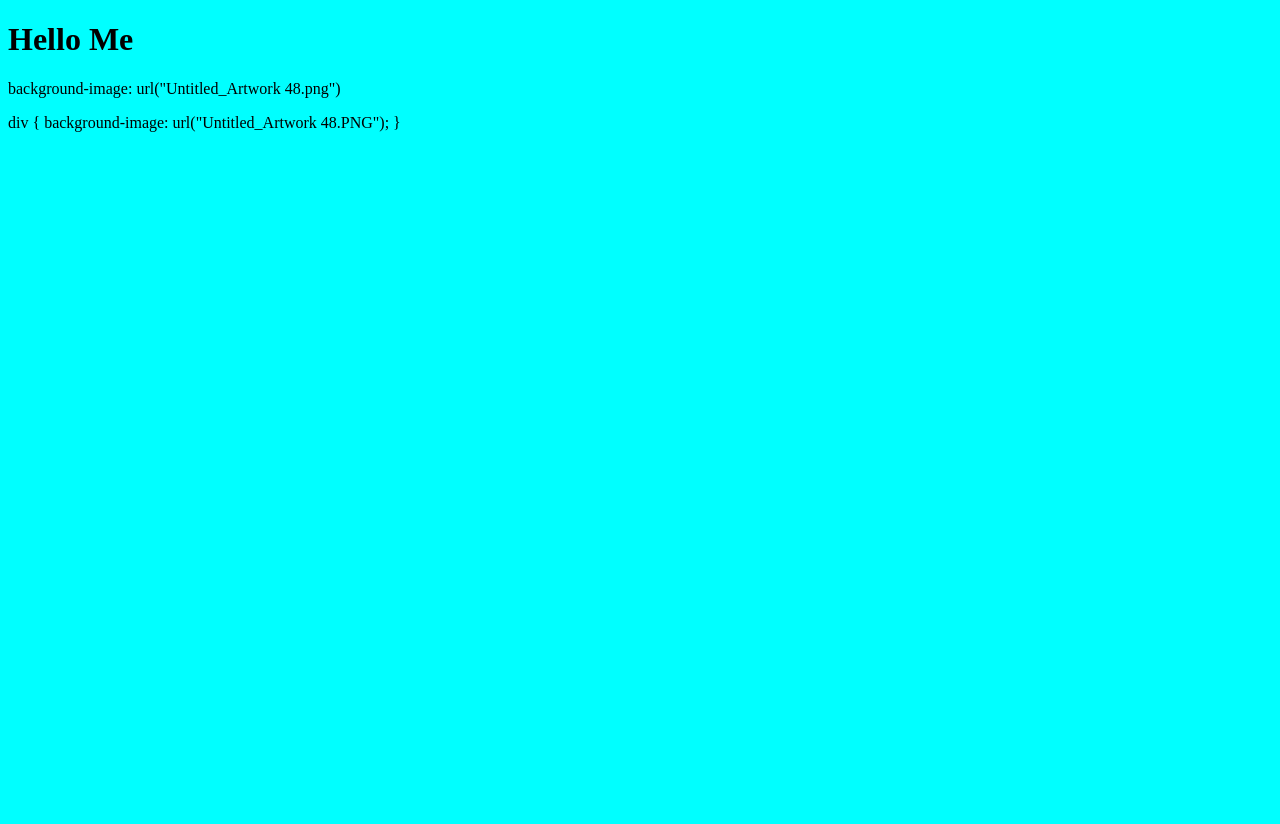
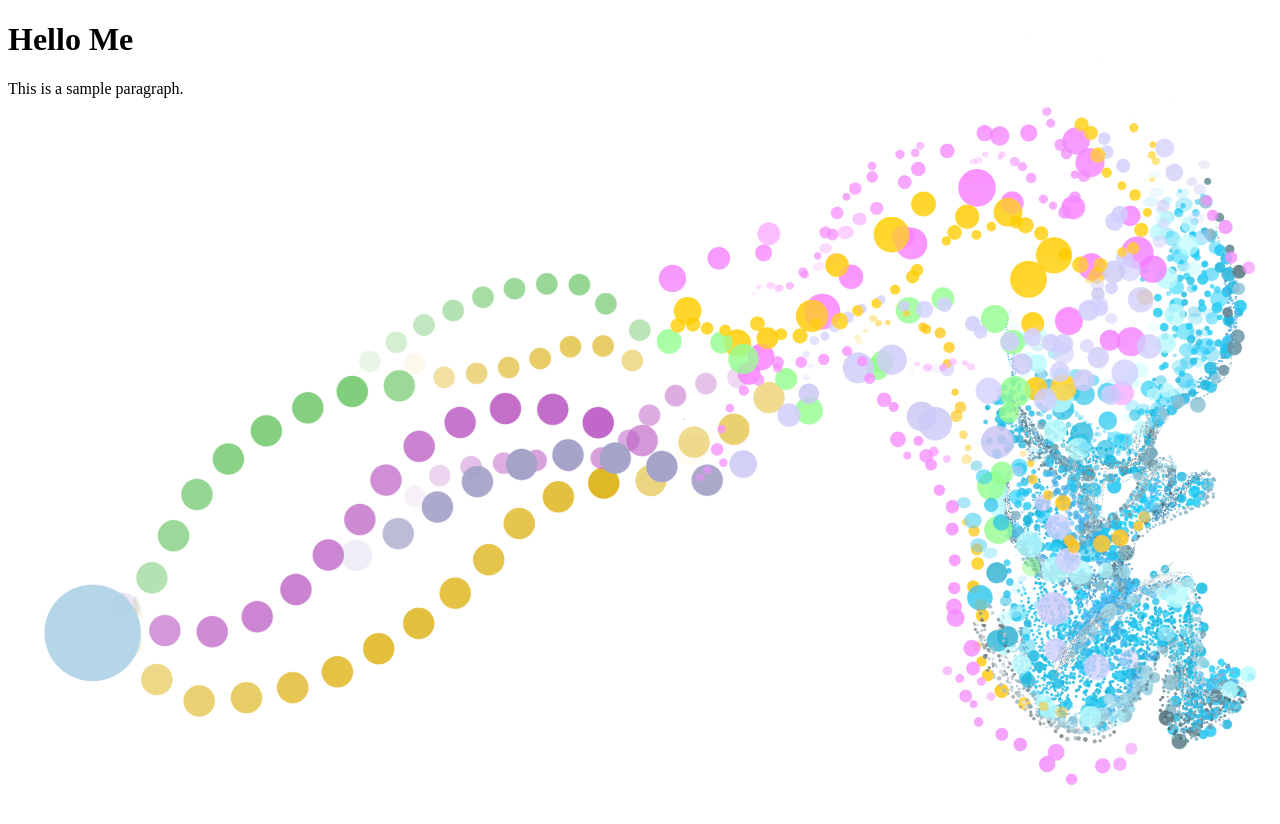
Before and after one commit to abouchakra/abouchakra.github.io, a plain HTML site: page index.html in a window 1280 px wide. Before the commit the page ends 800 px from the top, so only its background shows below. Drawn offline with Linux system fonts and the light colour scheme.

Commit message:
Update index.html

```diff
--- a/index.html
+++ b/index.html
@@ -1,26 +1,23 @@
 <!DOCTYPE html>
-<html>
+<html lang="en">
 <head>
-    <title>My First Web Page</title>
-    <meta property="og:title" content="My First Web Page">
-    <meta property="og:description" content="This is my first web page.">
-    <meta property="og:image" content="Untitled_Artwork 48 copy.PNG”>
-<head>
-<body
-background =”https://github.com/abouchakra/abouchakra.github.io/blob/6e83258288baaf5c15c1a4a7d358477fce293681/Untitled_Artwork%2048%20copy.PNG”
-style="background-color:aqua;";
-#style="background-image: url('https://github.com/abouchakra/abouchakra.github.io/blob/6e83258288baaf5c15c1a4a7d358477fce293681/Untitled_Artwork%2048%20copy.PNG')";
-	#background-repeat: no-repeat;
-	#background-size: cover;
-	#background-position: center;
-	#height: 100vh;
->
-<h1>Hello Me</h1>
-<p>
-    background-image: url("Untitled_Artwork 48.png")
-</p>
-div {
-    background-image: url("Untitled_Artwork 48.PNG");
-  }
+    <meta charset="UTF-8">
+    <meta name="viewport" content="width=device-width, initial-scale=1.0">
+    <title>Background Image Example</title>
+    <style>
+        body {
+            background-image: url('images/Untitled_Artwork\ 48\ copy.PNG');
+            background-repeat: no-repeat;
+            background-size: cover;
+            background-position: center;
+            height: 100vh;
+        }
+    </style>
+</head>
+<body>
+    <h1>Hello Me</h1>
+    <p>
+        This is a sample paragraph.
+    </p>
 </body>
 </html>
```
